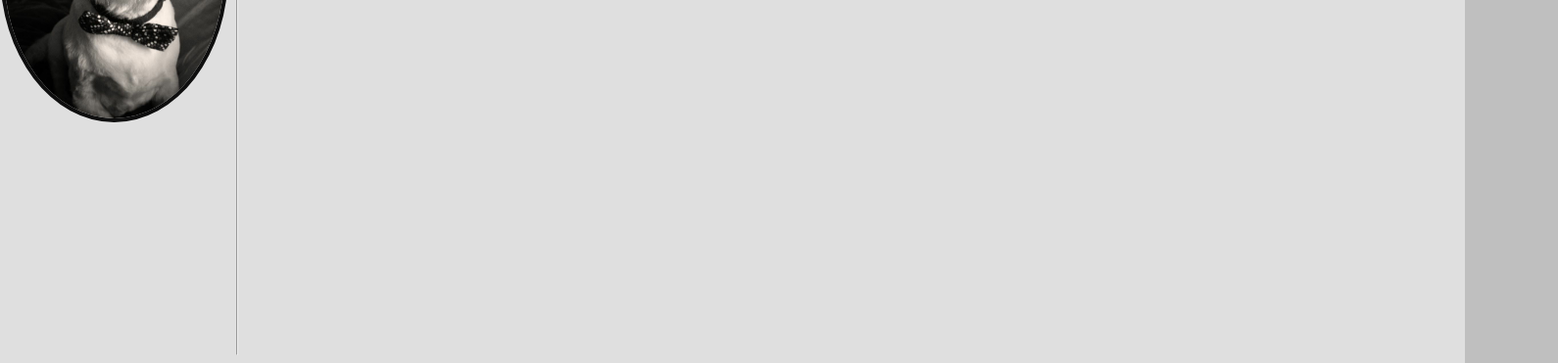
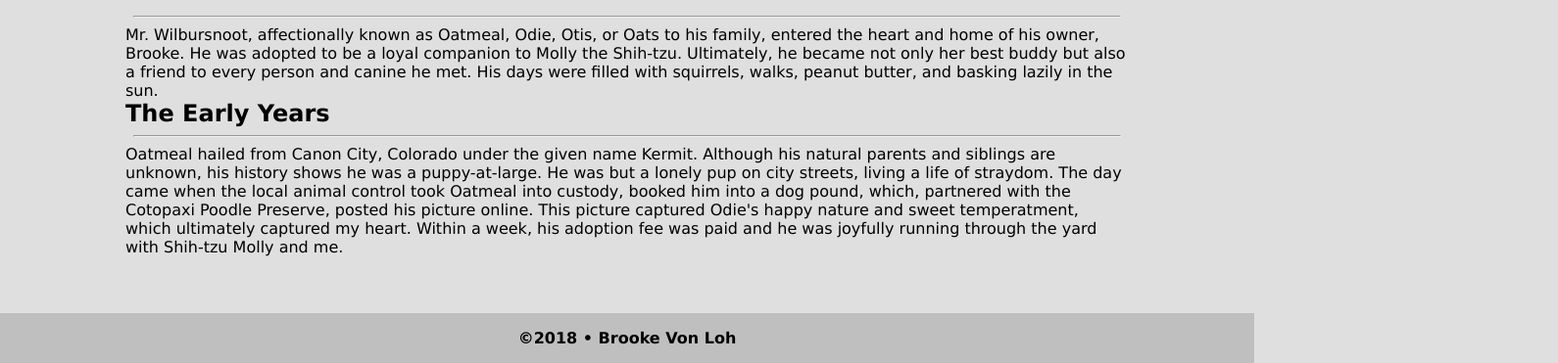
Before and after one commit to brookevonloh/odie-tribute, a plain HTML site: page index.html in a window 1280 px wide. Shown: the part 429-800 px from the top of the page at 98% size, 1590 px wide, since content can reach past the window. Drawn offline with Linux system fonts and the light colour scheme.

Commit message:
flex-direction NOT flex-dirextion

```diff
--- a/styles.css
+++ b/styles.css
@@ -6,7 +6,7 @@
 body {
   display: flex;
   min-height: 100vh;
-  flex-dirextion: column;
+  flex-direction: column;
   font-family: Futura, Verdana, Arial;
   background: #DFDFDF;
 }
```
